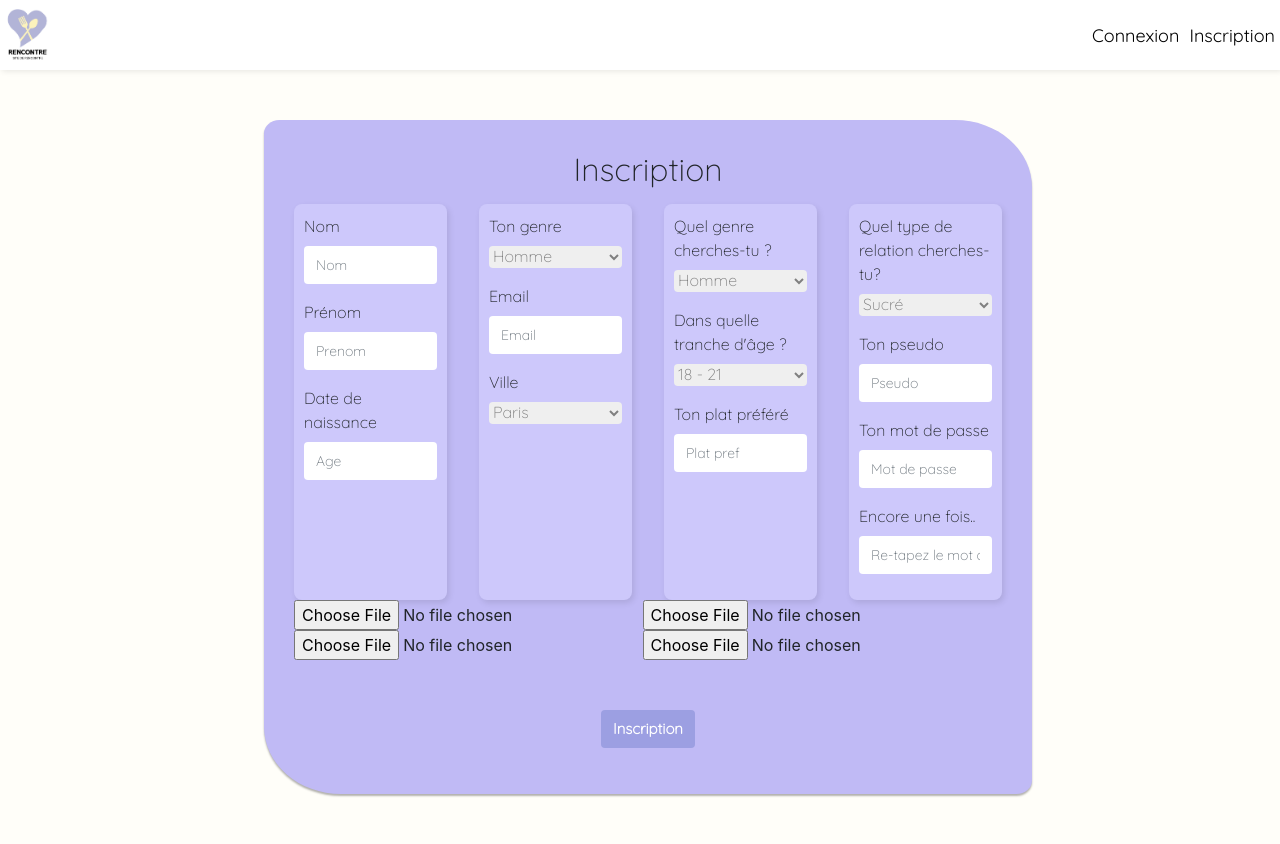
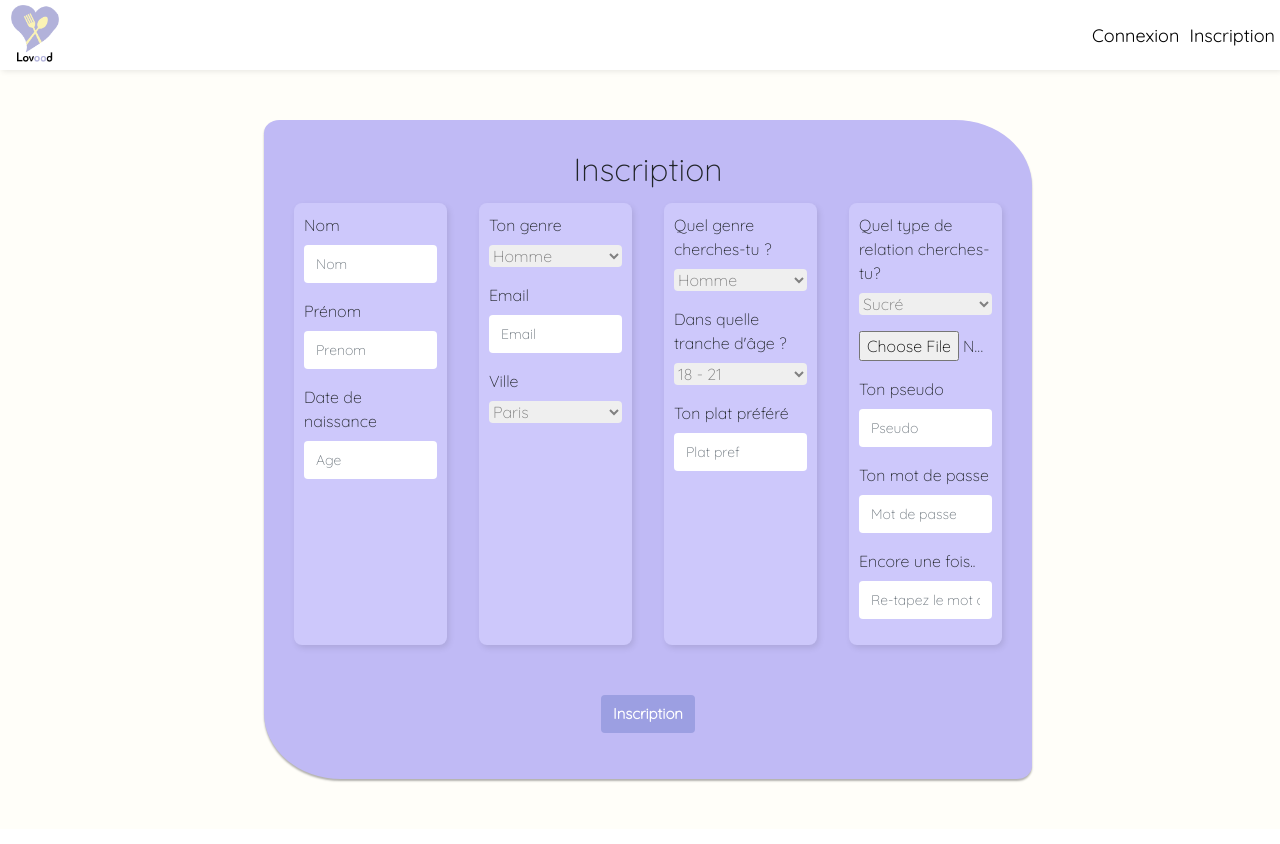
Before and after one commit to ophelie-rochefeuille/lovood_front, a PHP site: page /inscription.php in a window 1280 px wide. After the commit the page ends 782 px from the top, so only its background shows below. Run offline with PHP 8.4, Linux system fonts and the light colour scheme.

Commit message:
swipes img

```diff
--- a/assets/inscription.scss
+++ b/assets/inscription.scss
@@ -26,9 +26,7 @@
     grid-column: 10 / span 3;
 }
 
-.five-div-ins{
-    grid-column: 1 / span 12;
-}
+
 .final-div-insc{
     grid-column: 1 / span 12;
     display: flex;
--- a/assets/style.scss
+++ b/assets/style.scss
@@ -69,6 +69,9 @@ body{
     color: white;
     text-align: center;
     padding-top: 0px;
+    display: flex;
+    justify-content: center;
+    align-items: center;
   }
 
   .div-scroll{
@@ -245,6 +248,9 @@ body{
 
   .logo-lovood{
   width: 70px;
+  max-height: 70px;
+  object-fit: scale-down;
+  padding: 5px;
   }
   .button-header{
   margin: 0px 5px;
--- a/header.php
+++ b/header.php
@@ -32,7 +32,7 @@ include_once 'config.php';
         <div class="header-main">
 
         <div class='container-logo'>
-        <a href="./index.php"><img class="logo-lovood" alt="logo" src="./assets/pictures/Capture d’écran 2021-09-27 à 16.03 3.png"> </a>
+        <a href="./index.php"><img class="logo-lovood" alt="logo" src="./assets/pictures/logo_lovood.png"> </a>
       </div>
         <div class='container-nav'>
         <li class='nav-item'>
@@ -58,7 +58,7 @@ include_once 'config.php';
 
         <div class="sidebar">
           <div class='profil-sidebar'>
-          <?php echo "<img class='img-profil-sidebar-id' src='pp_users/".$userinfo['photoProfil']."' >"; ?>
+          <?php echo "<img class='img-profil-sidebar-id' src='pp_users/".$userinfo['photoProfil']."' />"; ?>
           <a class="link-profil-navbar" href="./ajoutPhoto.php"><img class="img-profil-sidebar" src="./assets/pictures/Group 51.png" /></a>
       </div>
           <ul class='items-sidebar'>
@@ -72,7 +72,7 @@ include_once 'config.php';
           <a class='nav-link' href='./confidentialite.php?id=<?php echo $_SESSION['id']; ?>'>Confidentialité</a>
         </li>
         <li class='nav-item-bar'>
-        <a class='nav-link'>Suppression</a>
+        <a class='nav-link' href='./action.php?action=deleteUser&id=<?php echo $_SESSION['id']; ?>'>Suppression</a>
         </li>
         <li class='nav-item-bar'>
         <a class='nav-link'href="./form.php?id=<?php echo $_SESSION['id']; ?>">Nous contacter</a>
@@ -85,7 +85,7 @@ include_once 'config.php';
         <header>
 
             <div class="header-main">
-                <a href="./index.php"><img class="logo-lovood" alt="logo" src="./assets/pictures/Capture d’écran 2021-09-27 à 16.03 3.png"> </a>
+                <a href="./index.php"><img class="logo-lovood" alt="logo" src="./assets/pictures/logo_lovood.png"> </a>
                 <div class="buttons-main">
                     <a class="button-header" href="connexion.php">Connexion</a>
                     <a class="button-header" href="inscription.php">Inscription</a>
--- a/index.php
+++ b/index.php
@@ -23,10 +23,6 @@ include_once 'header.php';
 
                 <div class="home-page-pic">
                     <h1 class="title-home-page">L'amour commence aujourd'hui</h1>
-                    <div class="div-scroll">
-                        <span class="scroll">Scroll</span>
-                        <img class="arrow-down" src="./assets/pictures/arrow_down.svg" />
-                    </div>
                 </div>
             </div>
             <div class="home-page-presentation">
--- a/inscription.php
+++ b/inscription.php
@@ -87,7 +87,7 @@ if(isset($_POST['formInscriptionBtn']))
                     $msg = "image pas ok";
                 }
 
-                $erreur = "compte créer";
+                $erreur = "compte créé";
         } else {
             $erreur = "compte déjà existant";
         }
@@ -212,6 +212,10 @@ if(isset($_POST['formInscriptionBtn']))
                 </div>
 
                 <div class="form-group">
+                    <input type="file" name="photoProfil">
+                </div>
+
+                <div class="form-group">
                 <label class="label-insc" for="nom">Ton pseudo</label>
                     <input type="text" name="pseudo" class="form-control" placeholder="Pseudo" value="<?php if(isset($pseudo)){echo $pseudo;}?>">
                 </div>
@@ -224,20 +228,9 @@ if(isset($_POST['formInscriptionBtn']))
                     <input type="password" name="motdepasse_retype" class="form-control" placeholder="Re-tapez le mot de passe" autocomplete="off">
                 </div>
             </div>
-
-            <div class="five-div-ins">
-            <div class="form-img-div">
-                    <input type="file" name="photoProfil">
-                    <input type="file" name="photoProfil">
-                    <input type="file" name="photoProfil">
-                    <input type="file" name="photoProfil">
-                </div>
-            </div>
                 <div class="form-group final-div-insc">
                     <button type="submit" name="formInscriptionBtn" class="btn btn-primary btn-block">Inscription</button>
                 </div>
-
-
             </form>
 
             <?php
--- a/style.css
+++ b/style.css
@@ -348,10 +348,6 @@ body {
   grid-column: 10/span 3;
 }
 
-.five-div-ins {
-  grid-column: 1/span 12;
-}
-
 .final-div-insc {
   grid-column: 1/span 12;
   display: flex;
@@ -528,6 +524,9 @@ body {
   color: white;
   text-align: center;
   padding-top: 0px;
+  display: flex;
+  justify-content: center;
+  align-items: center;
 }
 
 .div-scroll {
@@ -711,6 +710,9 @@ header {
 
 .logo-lovood {
   width: 70px;
+  max-height: 70px;
+  object-fit: scale-down;
+  padding: 5px;
 }
 
 .button-header {
```
Also changed, not shown: action.php (+8 -1 lines), assets/pictures/logo_lovood.png (added), pp_users/carlos-delgado-cU3XvUjljt0-unsplash.jpg (added), 1 other file.
